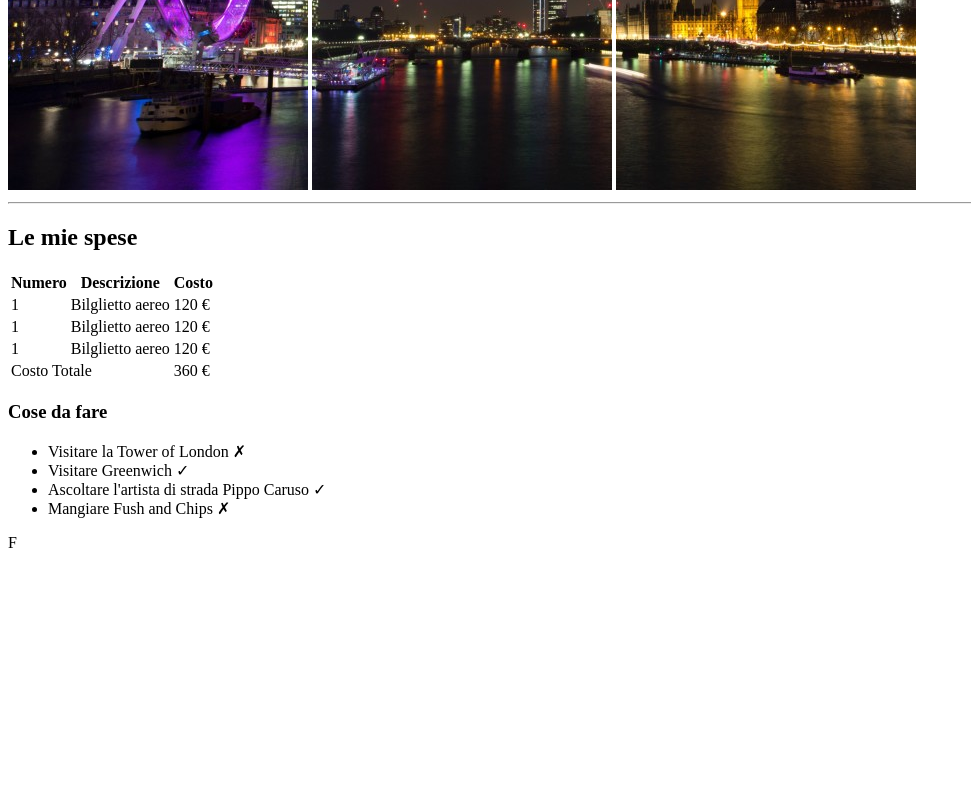
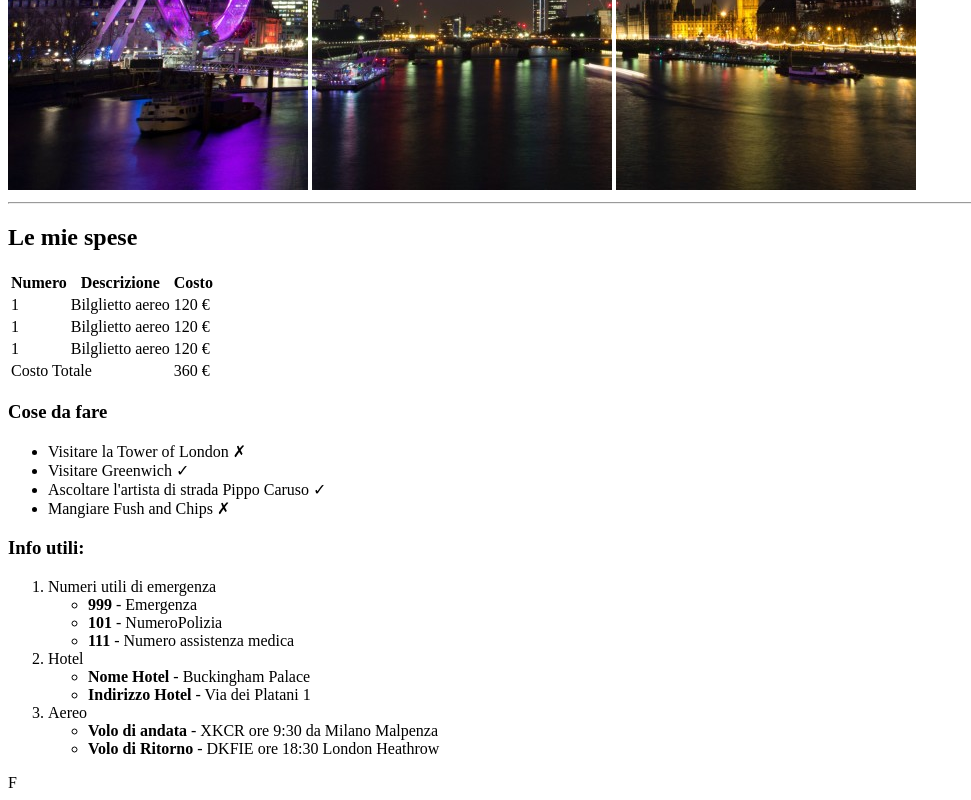
Before and after one commit to Stefano-Corradi-Boolean/html-london-trip-120, a plain HTML site: page index.html in a window 1280 px wide. Shown: the part 490-1290 px from the top of the page, without its empty margins (0-971 px from the left). Before the commit the page ends 1050 px from the top, so only its background shows below. Drawn offline with Linux system fonts and the light colour scheme.

Commit message:
[add] section info utili

```diff
--- a/index.html
+++ b/index.html
@@ -74,7 +74,38 @@
     </section>
     <!-- /cose da fare  -->
 
+    <!-- info utili  -->
+    <section>
+      <h3>Info utili:</h3>
+      <ol>
+        <li>
+          <span>Numeri utili di emergenza</span>
+          <ul>
+            <li><strong>999</strong> - Emergenza</li>
+            <li><strong>101</strong> - NumeroPolizia</li>
+            <li><strong>111</strong> - Numero assistenza medica</li>
+          </ul>
+        </li>
+        <li>
+          <span>Hotel</span>
+          <ul>
+            <li><strong>Nome Hotel</strong> - Buckingham Palace</li>
+            <li><strong>Indirizzo Hotel</strong> - Via dei Platani 1</li>
+          </ul>
+        </li>
+        <li>
+          <span>Aereo</span>
+          <ul>
+            <li><strong>Volo di andata</strong> - XKCR ore 9:30 da Milano Malpenza</li>
+            <li><strong>Volo di Ritorno</strong> -  DKFIE ore 18:30 London Heathrow</li>
+          </ul>
+        </li>
+      </ol>
+    </section>
+    <!-- /info utili  -->
+
   </main>
+
   <footer>F</footer>
 
 </body>
```
